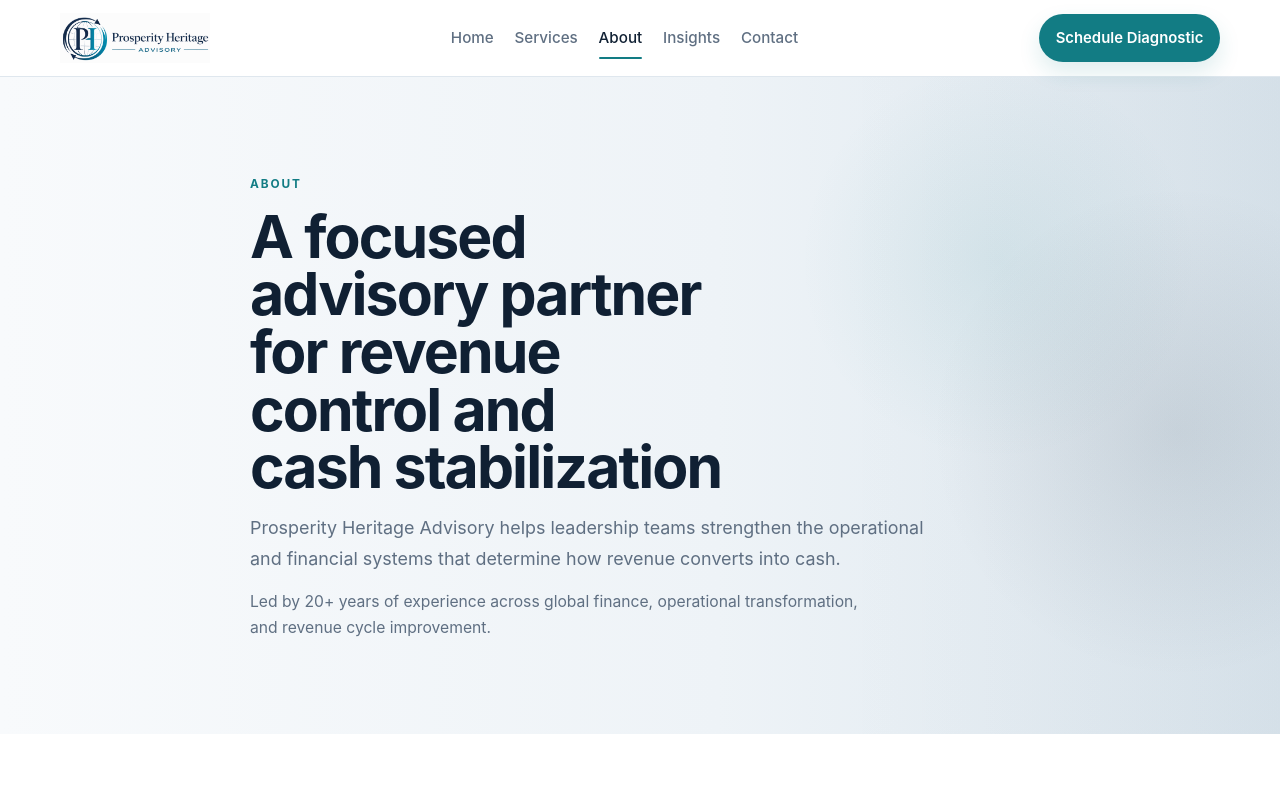
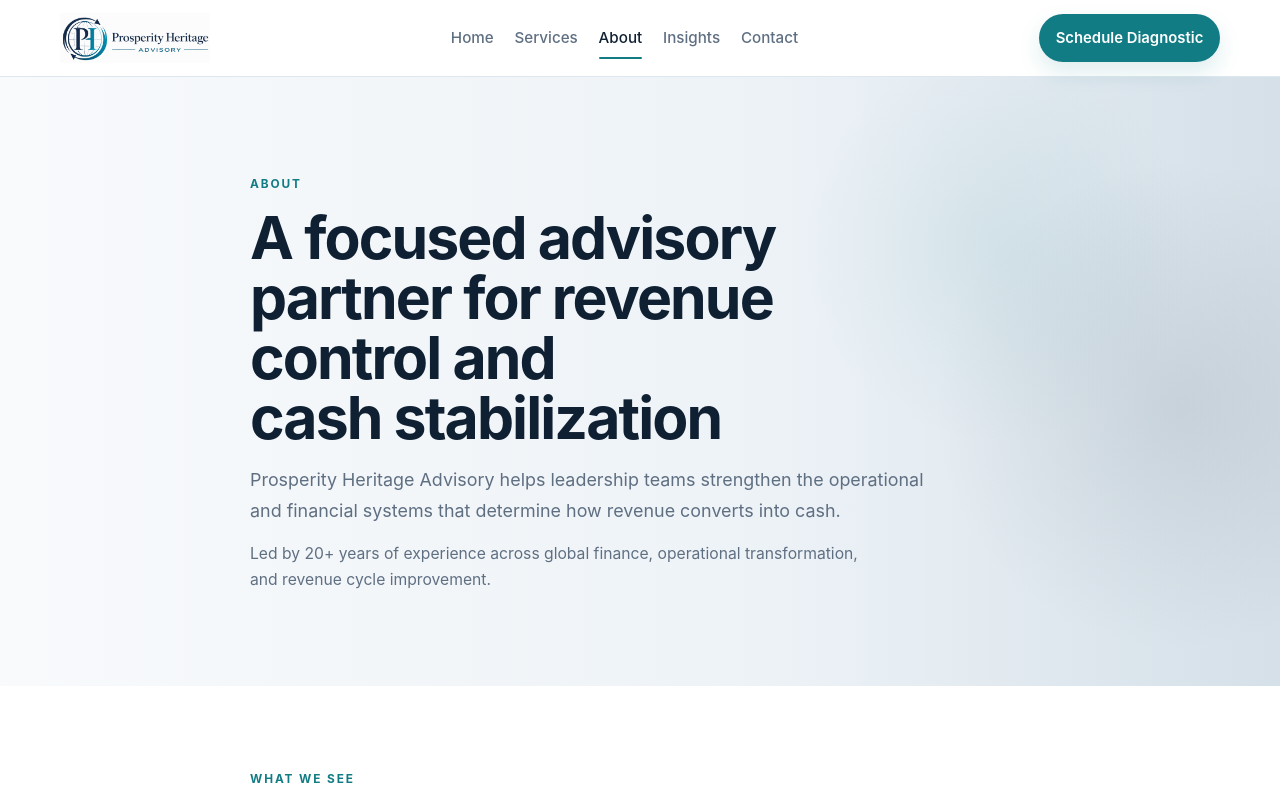
Before and after one commit to pjechete/prosperity-heritage-Advisory-Services, a Next.js app: page /about in a window 1280 px wide. Shown: the top 800 px of the page. Built offline with nearby package versions, Linux system fonts and the light colour scheme.

Commit message:
Update globals.css

```diff
--- a/src/app/globals.css
+++ b/src/app/globals.css
@@ -215,12 +215,14 @@ li {
 }
 
 .page-title {
-  max-width: 12ch;
+  max-width: 18ch;
   margin-bottom: 1rem;
   font-size: clamp(2.75rem, 4.6vw, 4.7rem);
   line-height: 0.98;
 }
-
+.page-title {
+  line-height: 1.02;
+}
 .section-title {
   margin-bottom: 0.9rem;
   max-width: 16ch;
```
